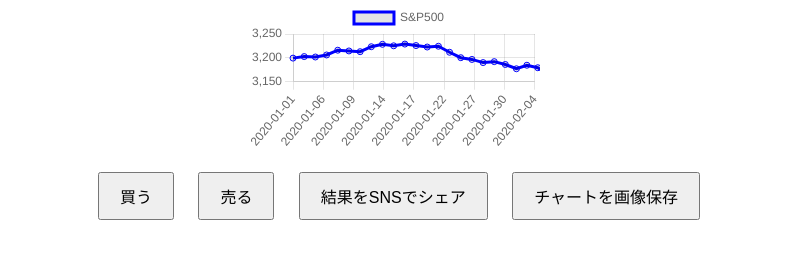
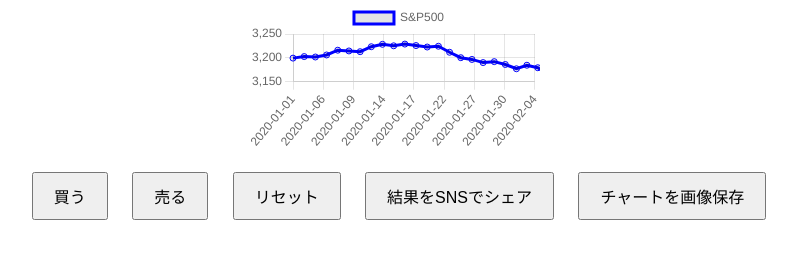
Before and after one commit to leanfire-hajimemashita/leanfire-hajimemashita-market-timing-demo, a plain HTML site: page index.html in a window 1280 px wide. Shown: the part 87-346 px from the top of the page, without its empty margins (241-1038 px from the left). Drawn offline with nearby package versions, Linux system fonts and the light colour scheme.

Commit message:
Update index.html

```diff
--- a/index.html
+++ b/index.html
@@ -12,6 +12,7 @@
   <div class="buttons">
     <button onclick="buy()">買う</button>
     <button onclick="sell()">売る</button>
+    <button onclick="resetChart()">リセット</button>
     <button onclick="share()">結果をSNSでシェア</button>
     <button onclick="downloadChart()">チャートを画像保存</button>
   </div>
```
